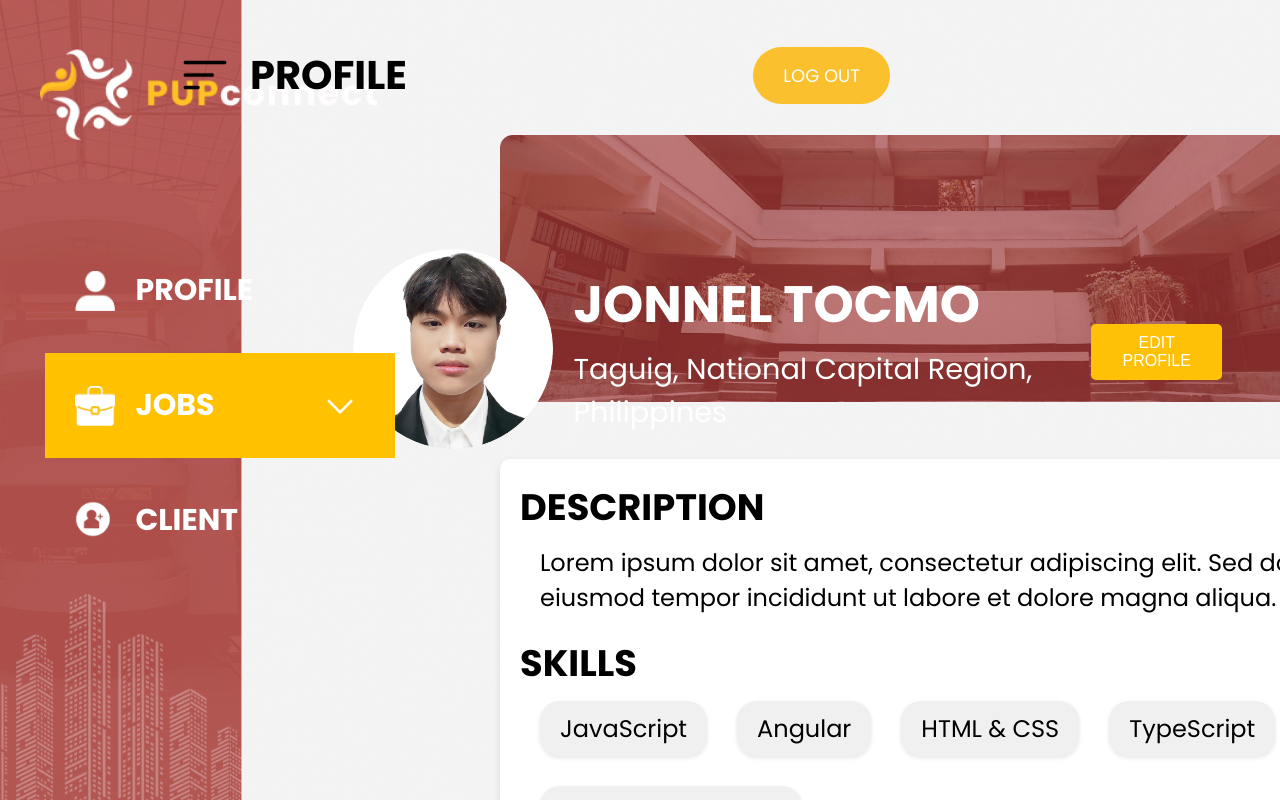
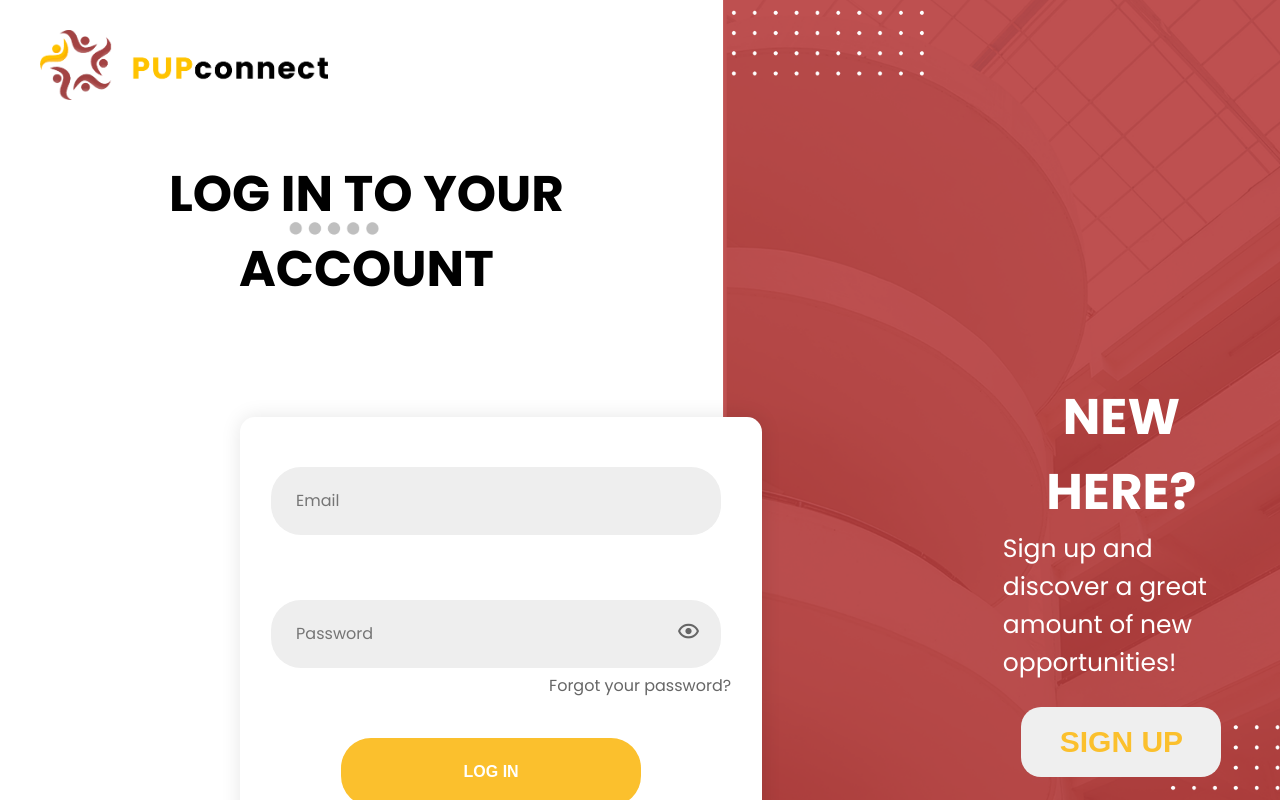
Before and after one commit to PUP-BSIT/project-devdynasty, an Angular app: page / in a window 1280 px wide. Built offline with nearby package versions, Linux system fonts and the light colour scheme.

Commit message:
create validations for log in

```diff
--- a/src/app/app.component.html
+++ b/src/app/app.component.html
@@ -1,4 +1,4 @@
 <!-- <app-landing></app-landing> -->
-<!-- <app-login></app-login> -->
+<app-login></app-login>
 <!-- <app-dashboard></app-dashboard> -->
-<app-profile></app-profile>
+<!-- <app-profile></app-profile> -->
--- a/src/app/app.module.ts
+++ b/src/app/app.module.ts
@@ -20,6 +20,7 @@ import { ProfileComponent } from './profile/profile.component';
 import { DescriptionComponent } from './profile/description/description.component';
 import { HeadProfileComponent } from './profile/head-profile/head-profile.component';
 import { ProfileHeaderComponent } from './profile/profile-header/profile-header.component';
+import { ReactiveFormsModule } from '@angular/forms';
 
 @NgModule({
   declarations: [
@@ -43,7 +44,8 @@ import { ProfileHeaderComponent } from './profile/profile-header/profile-header.
   imports: [
     BrowserModule,
     AppRoutingModule,
-    CommonModule
+    CommonModule,
+    ReactiveFormsModule
   ],
   providers: [ActiveLinkService],
   bootstrap: [AppComponent]
--- a/src/app/login/login-form/login-form.component.css
+++ b/src/app/login/login-form/login-form.component.css
@@ -1,4 +1,4 @@
-.login-form {
+form{
     display: flex;
     justify-content: center;
     align-items: center;
@@ -7,9 +7,9 @@
     background-color: white;
     box-shadow: 0 0 20px rgba(0, 0, 0, 0.1);
     margin-left: 200px;
-    margin-top: 70px;
+    margin-top: 110px;
     border-radius: 15px;
-    padding: 40px 0;
+    padding: 20px 0;
 }
 
 .input-group {
@@ -24,10 +24,11 @@
     width: 100%;
     padding: 25px;
     border: 1px solid #ccc;
-    border-radius: 20px;
+    border-radius: 30px;
     font-size: 16px;
     margin-left: -30px;
     background-color: #eeeeee;
+    border: none;
 }
 
 .input-group .password-toggle {
@@ -58,7 +59,7 @@
     max-width: 300px;
     padding: 25px;
     border: none;
-    border-radius: 20px;
+    border-radius: 30px;
     margin-left:  70px;
     margin-bottom: 25px;
     font-size: 16px;
@@ -67,3 +68,8 @@
     font-weight: bold;
     background-color: #fbc02d;
 }
+
+.errMsg {
+    color:red;
+    font-size: 18px;
+}
--- a/src/app/login/login-form/login-form.component.html
+++ b/src/app/login/login-form/login-form.component.html
@@ -1,23 +1,44 @@
-<div class="login-form">
-    <form action="#">
+<form [formGroup]="loginForm" (ngSubmit)="onSubmit">
+    <div class="login-form">
         <div class="input-group">
-            <input type="text"
-            id="username"
-            name="username"
-            placeholder="Username"
+            <input type="email"
+            id="email"
+            formControlName="email"
+            placeholder="Email"
             required>
-        </div>
+            @if(emailControl.invalid && emailControl.touched) {
+              @if(emailControl.errors?.['required']) {
+                <div class="errMsg">Email is required</div>
+              }
+              @if(emailControl.errors?.['email']) {
+                <div class="errMsg">Invalid email address</div>
+              }
+              @if(emailControl.errors?.['emailDomain']) {
+                <div class="errMsg">
+                    Email must end with &#64;iskolarngbayan.pup.edu.ph
+                </div>
+              }
+            }
+          </div>
         <div class="input-group">
             <input type="password"
+            formControlName="password"
             id="password"
             name="password"
             placeholder="Password"
             required>
+            @if (passwordControl.touched) {
+                @if (passwordControl.errors?.['required']) {
+                    <div class="errMsg">Password is required</div>
+                }
+            }
             <span class="password-toggle"><i class='bx bx-show'></i></span>
         </div>
         <div>
             <a href="#" class="forgot-password">Forgot your password?</a>
         </div>
-        <button type="submit" class="login-button">LOG IN</button>
-    </form>
-</div>
+        <button type="submit" class="login-button" (click)="onSubmit()">
+            LOG IN
+        </button>
+    </div>
+</form>
--- a/src/app/login/login-form/login-form.component.ts
+++ b/src/app/login/login-form/login-form.component.ts
@@ -1,10 +1,61 @@
-import { Component } from '@angular/core';
+import { Component, OnInit } from '@angular/core';
+import { FormGroup, Validators, FormBuilder, ValidatorFn } from '@angular/forms';
+import { AbstractControl, ValidationErrors } from '@angular/forms';
 
 @Component({
   selector: 'app-login-form',
   templateUrl: './login-form.component.html',
   styleUrl: './login-form.component.css'
 })
-export class LoginFormComponent {
+export class LoginFormComponent implements OnInit{
+  loginForm!: FormGroup;
 
+  constructor (private fb: FormBuilder) {}
+
+  ngOnInit(): void {
+    this.loginForm = this.fb.group({
+      email: ['',
+        [
+         Validators.required,
+         Validators.email,
+         this.emailDomainValidator('@iskolarngbayan.pup.edu.ph')
+        ]],
+      password: ['', [Validators.required, this.passwordValidator()]]
+    });
+  }
+
+  emailDomainValidator(domain: string): ValidatorFn {
+    return (control: AbstractControl): ValidationErrors | null => {
+      const email = control.value;
+      const domainPattern = new RegExp(`${domain}$`);
+      if (email && !domainPattern.test(email)) {
+        return { emailDomain: true };
+      }
+      return null;
+    };
+  }
+
+  passwordValidator(): ValidatorFn {
+    return (control: AbstractControl): ValidationErrors | null => {
+      const password = control.value;
+      if (!password) {
+        return { required: true };
+      }
+      return null;
+    };
+  }
+
+  get emailControl() {
+    return this.loginForm.get('email')!;
+  }
+
+  get passwordControl() {
+    return this.loginForm.get('password')!;
+  }
+
+  onSubmit(): void {
+    if (this.loginForm.valid) {
+      console.log('Form Submitted', this.loginForm.value);
+    }
+  }
 }
```
